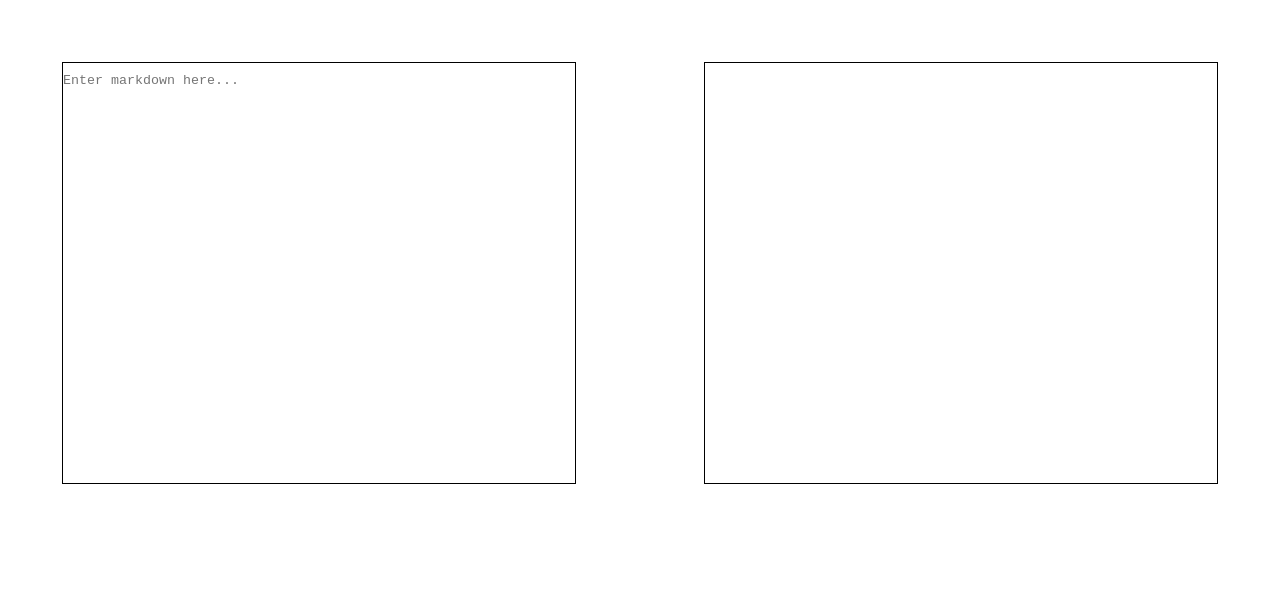
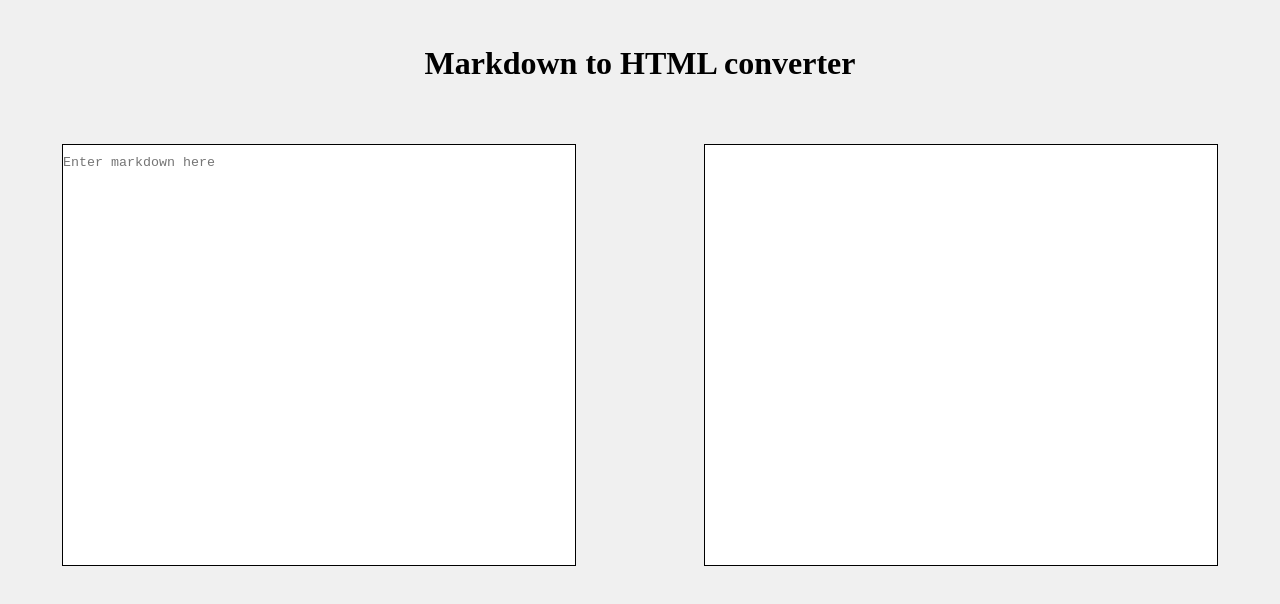
Before and after one commit to Gkjsdll/Markdown-Converter, a website: page index.html in a window 1280 px wide. Drawn offline with nearby package versions, Linux system fonts and the light colour scheme.

Commit message:
touched up styling

```diff
--- a/index.html
+++ b/index.html
@@ -6,8 +6,9 @@
   <link rel="stylesheet" href="css/style.css">
 </head>
 <body>
+  <h1>Markdown to HTML converter</h1>
   <div id="boxContainer">
-    <textarea id="mdInput" placeholder="Enter markdown here..."></textarea>
+    <textarea id="mdInput" placeholder="Enter markdown here"></textarea>
     <div id="htmlOutput" placeholder="... to see HTML here!"></div>
   </div>
 
--- a/public/css/style.css
+++ b/public/css/style.css
@@ -1,5 +1,8 @@
 body {
   margin: 0px 0px 0px 0px;
+  text-align: center;
+  padding-top: 24px;
+  background-color: #f0f0f0;
 }
 
 #boxContainer {
@@ -7,6 +10,7 @@ body {
 }
 
 #mdInput, #htmlOutput {
+  background-color: white;
   width: 40%;
   max-width: 40%;
   height: 400px;
```
